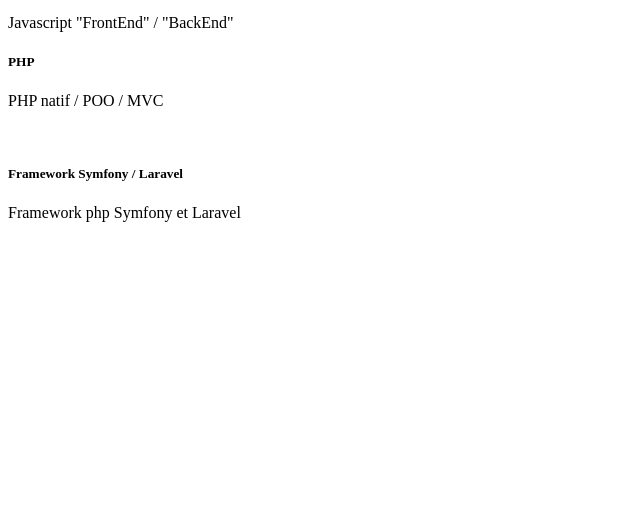
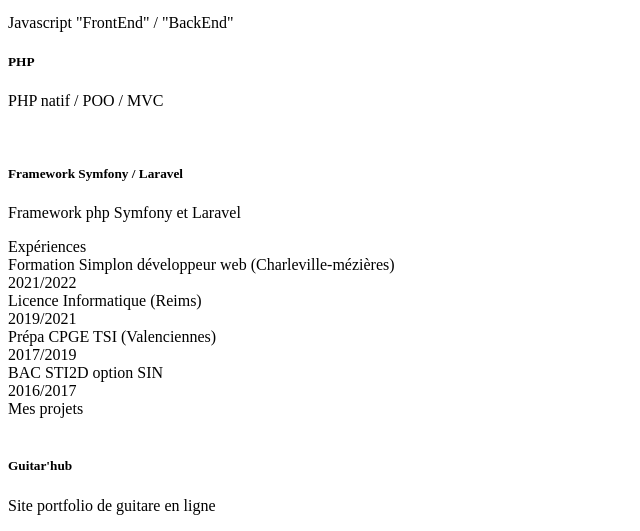
Before and after one commit to Eldryr62570/portfolio, a Symfony app: template templates/main/index.html.twig in a window 1280 px wide. Shown: the part 358-889 px from the top of the page, without its empty margins (0-640 px from the left). Before the commit the page ends 580 px from the top, so only its background shows below. Run offline with Twig, Linux system fonts and the light colour scheme; the template is opened without the code that fills it, so the values that code supplies are empty; some libraries are stand-ins or nearby versions.

Commit message:
Section Projets

```diff
--- a/templates/main/index.html.twig
+++ b/templates/main/index.html.twig
@@ -16,7 +16,7 @@
                     <a href="#" class="btn btn-custom1">Télécharger mon CV <i class="fa-solid fa-download"></i></a>
                 </div>
             </div>
-            <div class="col-md-5 d-flex justify-align-center align-items-center">
+            <div class="col-md-5 d-flex justify-align-center align-items-center ml-5">
                 <div class="profilePicture d-flex justify-content-center align-items-center"></div>
             </div>
         </div>
@@ -33,7 +33,9 @@
             <div class="row">
                 <div class="col d-flex justify-content-center p-1">
                     <div class="card bg-light mb-3" style="max-width: 18rem;">
-                        <div class="card-header text-center display-3 align-items-center color-bg-grey"><i class="fa-brands fa-html5 color-html"></i>&nbsp;&nbsp;<i class="fa-brands fa-css3-alt color-css"></i></div>
+                        <div class="card-header text-center display-3 align-items-center color-bg-grey"><i
+                                class="fa-brands fa-html5 color-html"></i>&nbsp;&nbsp;<i
+                                class="fa-brands fa-css3-alt color-css"></i></div>
                         <div class="card-body color-bg-white">
                             <h5 class="card-title d-flex justify-content-center">Html&nbsp;/&nbsp;CSS</h5>
                             <p class="card-text">Language de balisage Html Language de style css</p>
@@ -42,8 +44,9 @@
                 </div>
                 <div class="col d-flex justify-content-center p-1">
                     <div class="card bg-light mb-3" style="max-width: 18rem;">
-                        <div class="card-header text-center display-3 align-items-center color-bg-grey"><i class="fa-brands fa-js color-js"></i></div>
-                        <div class="card-body color-bg-white">
+                        <div class="card-header text-center display-3 align-items-center color-bg-grey"><i
+                                class="fa-brands fa-js color-js"></i></div>
+                        <div class="card-body color-bg-white js">
                             <h5 class="card-title d-flex justify-content-center ">Javascript</h5>
                             <p class="card-text">Javascript "FrontEnd" / "BackEnd"</p>
                         </div>
@@ -52,7 +55,8 @@
 
                 <div class="col d-flex justify-content-center p-1">
                     <div class="card bg-light mb-3" style="max-width: 18rem;">
-                        <div class="card-header text-center display-3 align-items-center color-bg-grey"><i class="fa-brands fa-php color-php"></i></div>
+                        <div class="card-header text-center display-3 align-items-center color-bg-grey"><i
+                                class="fa-brands fa-php color-php"></i></div>
                         <div class="card-body color-bg-white">
                             <h5 class="card-title d-flex justify-content-center">PHP</h5>
                             <p class="card-text">PHP natif / POO / MVC</p>
@@ -61,7 +65,8 @@
                 </div>
                 <div class="col d-flex justify-content-center p-1">
                     <div class="card bg-light mb-3" style="max-width: 18rem;">
-                        <div class="card-header text-center display-3 align-items-center color-bg-grey"><i class="fa-brands fa-symfony"></i>&nbsp;&nbsp;<i class="fa-brands fa-laravel"></i></div>
+                        <div class="card-header text-center display-3 align-items-center color-bg-grey"><i
+                                class="fa-brands fa-symfony"></i>&nbsp;&nbsp;<i class="fa-brands fa-laravel"></i></div>
                         <div class="card-body color-bg-white">
                             <h5 class="card-title d-flex justify-content-center  ">Framework Symfony / Laravel</h5>
                             <p class="card-text">Framework php Symfony et Laravel</p>
@@ -73,4 +78,59 @@
         </div>
     </div>
 </section>
+<section class="exp">
+    <div class="titleContainer">
+        <div class="display-2 p-5">
+            <span>E</span>xpériences
+        </div>
+    </div>
+    <div class="exp-container">
+        <div class="title-exp display-5">Formation Simplon développeur web (Charleville-mézières)</div>
+        <div class="text-exp">
+            2021/2022
+        </div>
+        <div class="title-exp display-5">Licence Informatique (Reims)</div>
+        <div class="text-exp">
+            2019/2021
+        </div>
+        <div class="title-exp display-5">Prépa CPGE TSI (Valenciennes)</div>
+        <div class="text-exp">
+            2017/2019
+        </div>
+        <div class="title-exp display-5">BAC STI2D option SIN</div>
+        <div class="text-exp">
+            2016/2017
+        </div>
+
+    </div>
+</section>
+
+<section class="skills pt-5">
+    <div class="titleContainer">
+        <div class="display-2 p-5">
+            <span>M</span>es projets
+        </div>
+    </div>
+    <div class="w-100 h-100 d-flex align-items-center my-5">
+        <div class="container-fluid">
+            <div class="row">
+                <div class="col d-flex justify-content-center p-1">
+                    <div class="card bg-light mb-3" style="max-width: 18rem;">
+                        <div class="card-header text-center display-3 align-items-center color-bg-grey">
+                            <img src="https://via.placeholder.com/1080/920" alt="" class="img-fluid rounded">
+                        </div>
+                        <div class="card-body color-bg-white">
+                            <h5 class="card-title d-flex justify-content-center display-6 pb-4">Guitar'hub</h5>
+                            <p class="card-text text-center">Site portfolio de guitare en ligne</p>
+                            <div class="iconContainer d-flex justify-content-around w-50 py-3">
+                                <a href="#"><i class="fa-brands fa-github"></i></a>
+                                <a href="#"><i class="fa-solid fa-link"></i></a>
+                            </div>
+                        </div>
+                    </div>
+                </div>
+            </div>
+        </div>
+</section>
+
 {% endblock %}
```
Also changed, not shown: assets/styles/app.css (+20 -1 lines).
